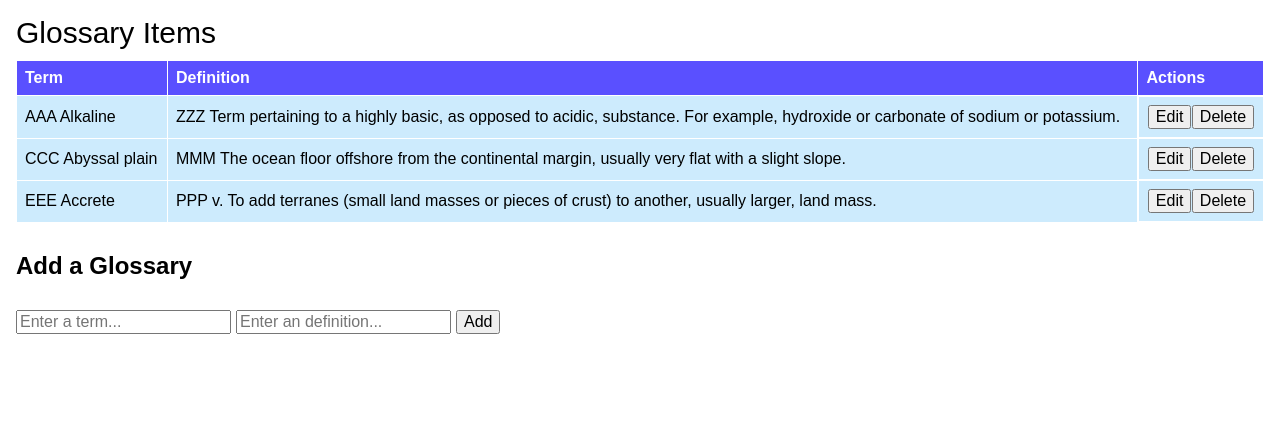
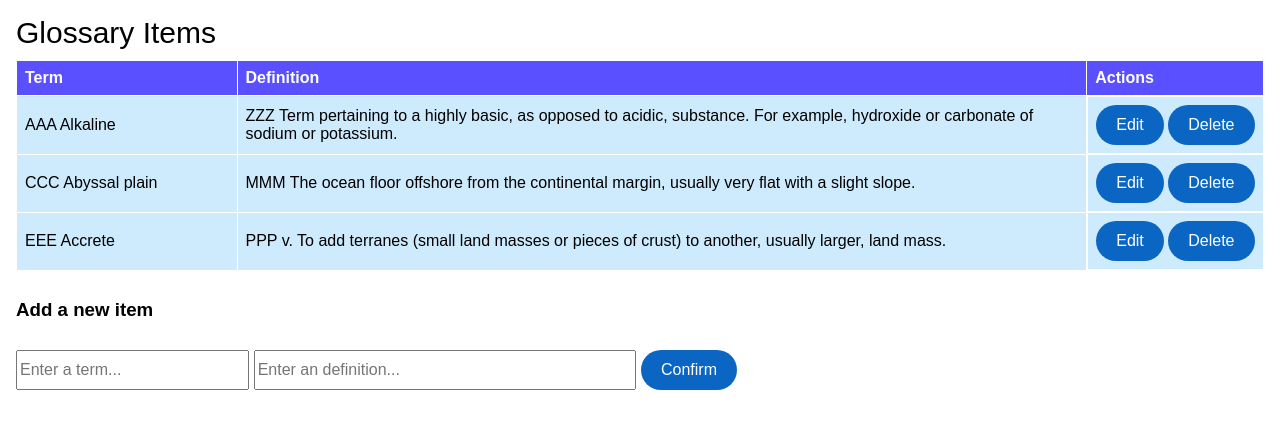
Before and after one commit to paulom8/react-glossary, a React (Create React App) app: page / in a window 1280 px wide. Shown: the top 428 px of the page. Built offline with nearby package versions, Linux system fonts and the light colour scheme.

Commit message:
just some css styles

```diff
--- a/src/App.js
+++ b/src/App.js
@@ -156,8 +156,8 @@ const App = () => {
         <table>
           <thead>
             <tr>
-              <th className="clickItem" onClick={() => setSortType('term')}>Term</th>
-              <th className="clickItem" onClick={() => setSortType('definition')}>Definition</th>
+              <th className="clickItem, td_term" onClick={() => setSortType('term')}>Term</th>
+              <th className="clickItem, td_definition " onClick={() => setSortType('definition')}>Definition</th>
               <th>Actions</th>
             </tr>
           </thead>
@@ -181,11 +181,11 @@ const App = () => {
       </form>
 
       {/* That is to add a new Glossary */ }
-      <h2>Add a Glossary</h2>
+      <h3>Add a new item</h3>
       <form onSubmit={handleAddFormSubmit}>
-        <input type="text" ref={termRef} name="term" required="required" placeholder="Enter a term..." onChange={handleAddFormChange}  />
-        <input type="text" ref={termDefinition} name="definition" required="required" placeholder="Enter an definition..." onChange={handleAddFormChange} />
-        <button type="submit">Add</button>
+        <input type="text" ref={termRef} className="txt_term" name="term" required="required" placeholder="Enter a term..." onChange={handleAddFormChange}  />
+        <input type="text" ref={termDefinition} className="txt_definition" name="definition" required="required" placeholder="Enter an definition..." onChange={handleAddFormChange} />
+        <button type="submit" class="btn">Confirm</button>
       </form>
     </div>
   );
--- a/src/components/EditableRow.js
+++ b/src/components/EditableRow.js
@@ -11,8 +11,8 @@ const EditableRow = ({ editFormData, handleEditFormChange, handleCancelClick,})
       <td><input type="text" required="required" size={105} placeholder="Enter an definition..." name="definition" value={editFormData.definition} onChange={handleEditFormChange}></input></td>
       <td>
         { /* Better put Cancel button first to avoid wrong clik as this button is display as the same position as Edit */ }
-        <button type="button" onClick={handleCancelClick}>Cancel</button>
-        <button type="submit">Save</button>
+        <button className="btn" type="button" onClick={handleCancelClick}>Cancel</button>&nbsp;
+        <button className="btn" type="submit">Save</button>
       </td>
     </tr>
   );
--- a/src/components/ReadOnlyRow.js
+++ b/src/components/ReadOnlyRow.js
@@ -6,8 +6,8 @@ const ReadOnlyRow = ({ glossary, handleEditClick, handleDeleteClick }) => { // p
       <td>{glossary.term} </td>
       <td>{glossary.definition}</td>
       <td>
-        <button type="button" onClick={(event) => handleEditClick(event, glossary)}>Edit</button>
-        <button type="button" onClick={() => handleDeleteClick(glossary.id)}>Delete</button>
+        <button type="button" className="btn" onClick={(event) => handleEditClick(event, glossary)}>Edit</button>&nbsp;
+        <button type="button"  className="btn" onClick={() => handleDeleteClick(glossary.id)}>Delete</button>
       </td>
     </tr>
   );
--- a/src/styles/App.scss
+++ b/src/styles/App.scss
@@ -1,5 +1,25 @@
 //basic variable using colours
 $table-bg-color: #5A50FF;
+$td_term: 20%;
+$td_definition: 80%;
+
+$txt_term: 18%;
+$txt_definition: 30%;
+
+.td_term {
+  width: $td_term;
+}
+.td_definition {
+  width: $td_definition;
+}
+
+.txt_term {
+  width: $txt_term;
+}
+.txt_definition {
+  width: $txt_definition;
+}
+
 
 .app-container {
   display: flex;
@@ -43,3 +63,24 @@ form td:last-child {
 form * {
   font-size: 16px;
 }
+
+
+.btn {
+  align-items: center;
+  background-color: #0A66C2;
+  border: 0;
+  border-radius: 100px;
+  color: #ffffff;
+  cursor: pointer;
+  line-height: 20px;
+  min-height: 40px;
+  padding-left: 20px;
+  padding-right: 20px;
+  text-align: center;
+}
+
+.btn:hover,
+.btn:focus {
+  background-color: #16437E;
+  color: #ffffff;
+}
```
